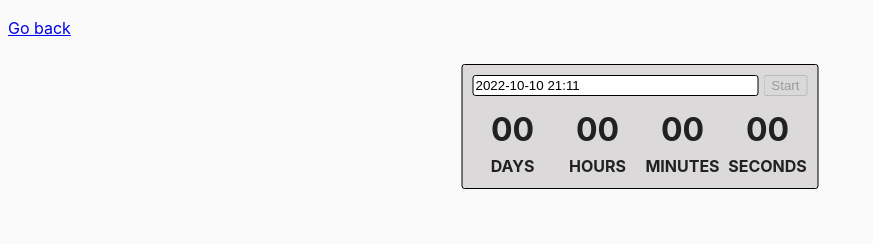
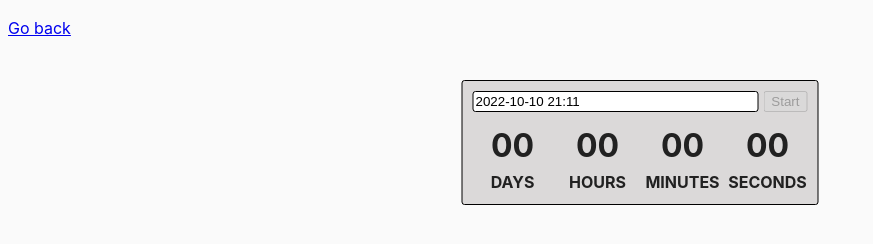
Before and after one commit to Daria-Zakharova/goit-js-hw-09, a website built with Parcel: page src/02-timer.html in a window 1280 px wide. Shown: the whole page, without its empty margins (0-873 px from the left). Built offline with nearby package versions, Linux system fonts and the light colour scheme.

Commit message:
add css for task 2

```diff
--- a/src/css/common.css
+++ b/src/css/common.css
@@ -31,7 +31,7 @@ img {
 
 .timer-wrap {
   position: absolute;
-  top: 8%;
+  top: 80px;
   left: 50%;
   transform: translateX(-50%);
   padding: 10px;
@@ -40,7 +40,6 @@ img {
   flex-direction: column;
   border: solid 1px black;
   border-radius: 3px;
-  /* background-color: rgb(238, 238, 238); */
   animation: recolor 2000ms linear 0s infinite alternate;
 }
 
```
